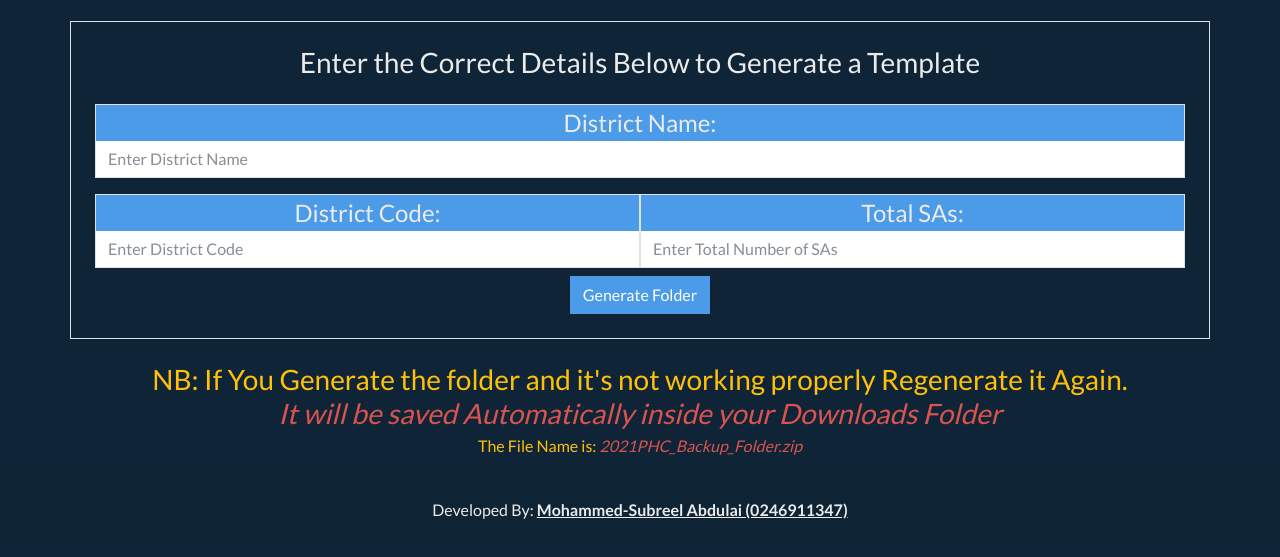
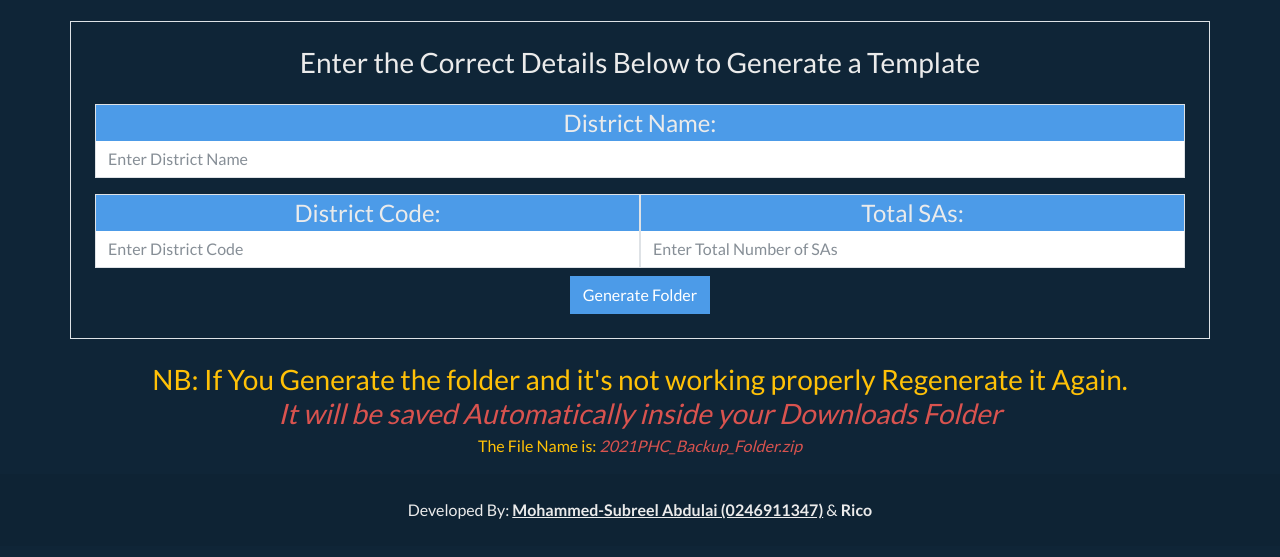
Before and after one commit to Prof01/2021PHC_Backup_Folder_Generator, a website: page public/index.html in a window 1280 px wide. Shown: the part 65-622 px from the top of the page. Drawn offline with Linux system fonts and the light colour scheme.

Commit message:
make it better

```diff
--- a/public/index.html
+++ b/public/index.html
@@ -52,7 +52,7 @@
             <!-- Copyright -->
             <div class="text-center p-4" style="background-color: rgba(0, 0, 0, 0.05);">
                 Developed By:
-                <a class="text-reset fw-bold" href="#">Mohammed-Subreel Abdulai (0246911347)</a>
+                <a class="text-reset fw-bold" href="#">Mohammed-Subreel Abdulai (0246911347)</a> & <b>Rico</b>
             </div>
             <!-- Copyright -->
         </footer>
```
